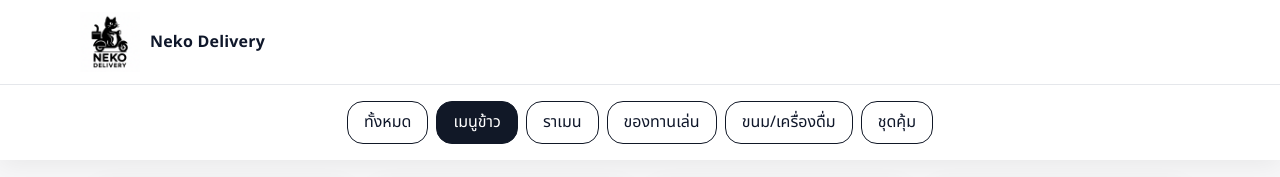
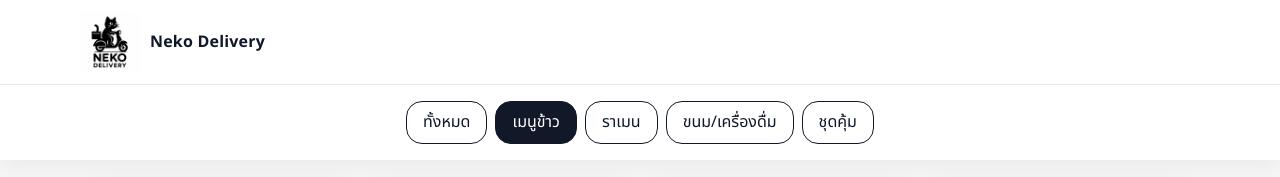
Before and after one commit to cipeerapong-ctrl/project, a plain HTML site: page menu-rice.html in a window 1280 px wide. Shown: the top 177 px of the page. Drawn offline with Linux system fonts and the light colour scheme.

Commit message:
Update menu-rice.html

```diff
--- a/menu-rice.html
+++ b/menu-rice.html
@@ -28,7 +28,6 @@
       <a href="index.html" class="chip">ทั้งหมด</a>
       <a href="menu-rice.html" class="chip is-active">เมนูข้าว</a>
       <a href="menu-ramen.html" class="chip">ราเมน</a>
-      <a href="menu-snack.html" class="chip">ของทานเล่น</a>
       <a href="menu-dessert.html" class="chip">ขนม/เครื่องดื่ม</a>
       <a href="menu-set.html" class="chip">ชุดคุ้ม</a>
     </div>
```
